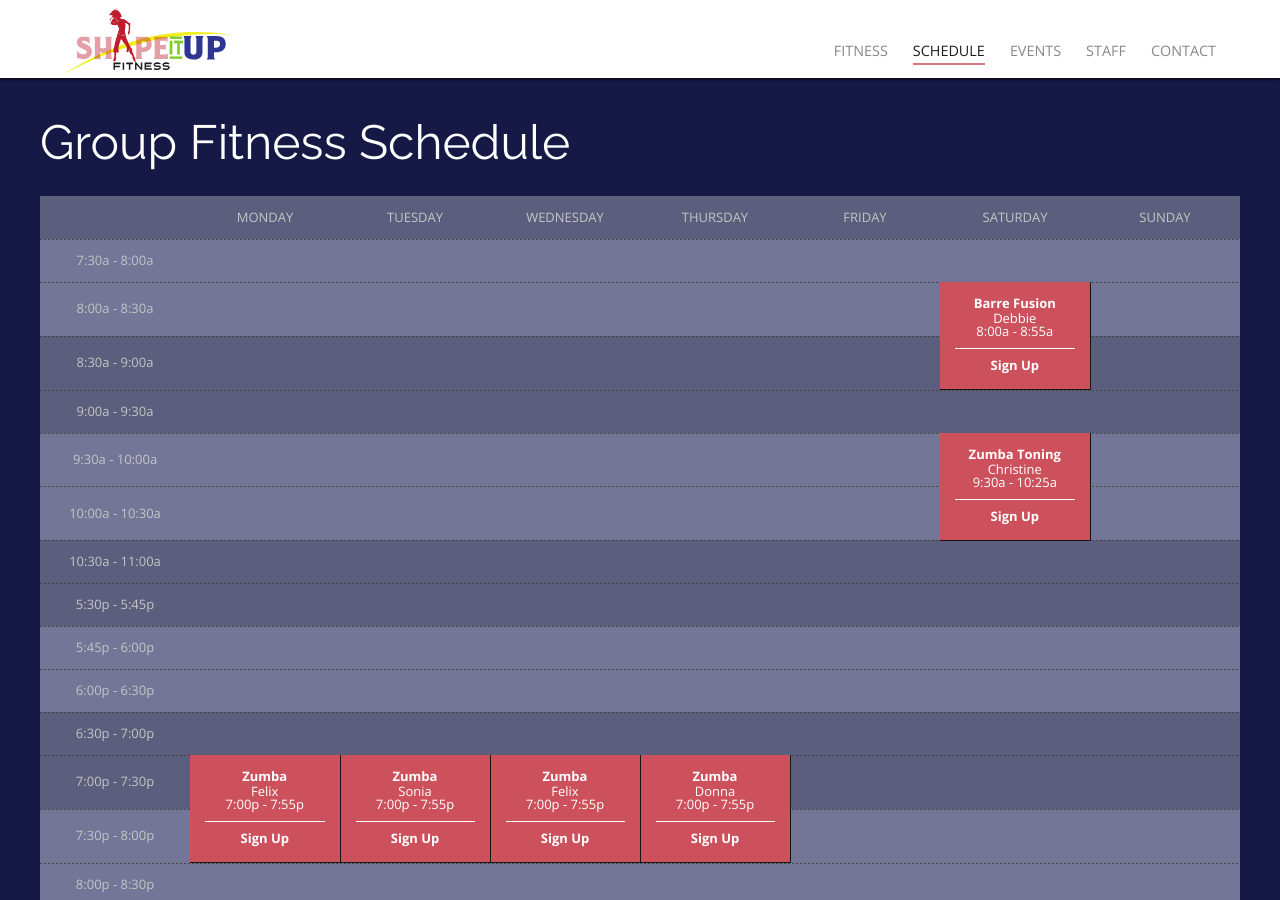
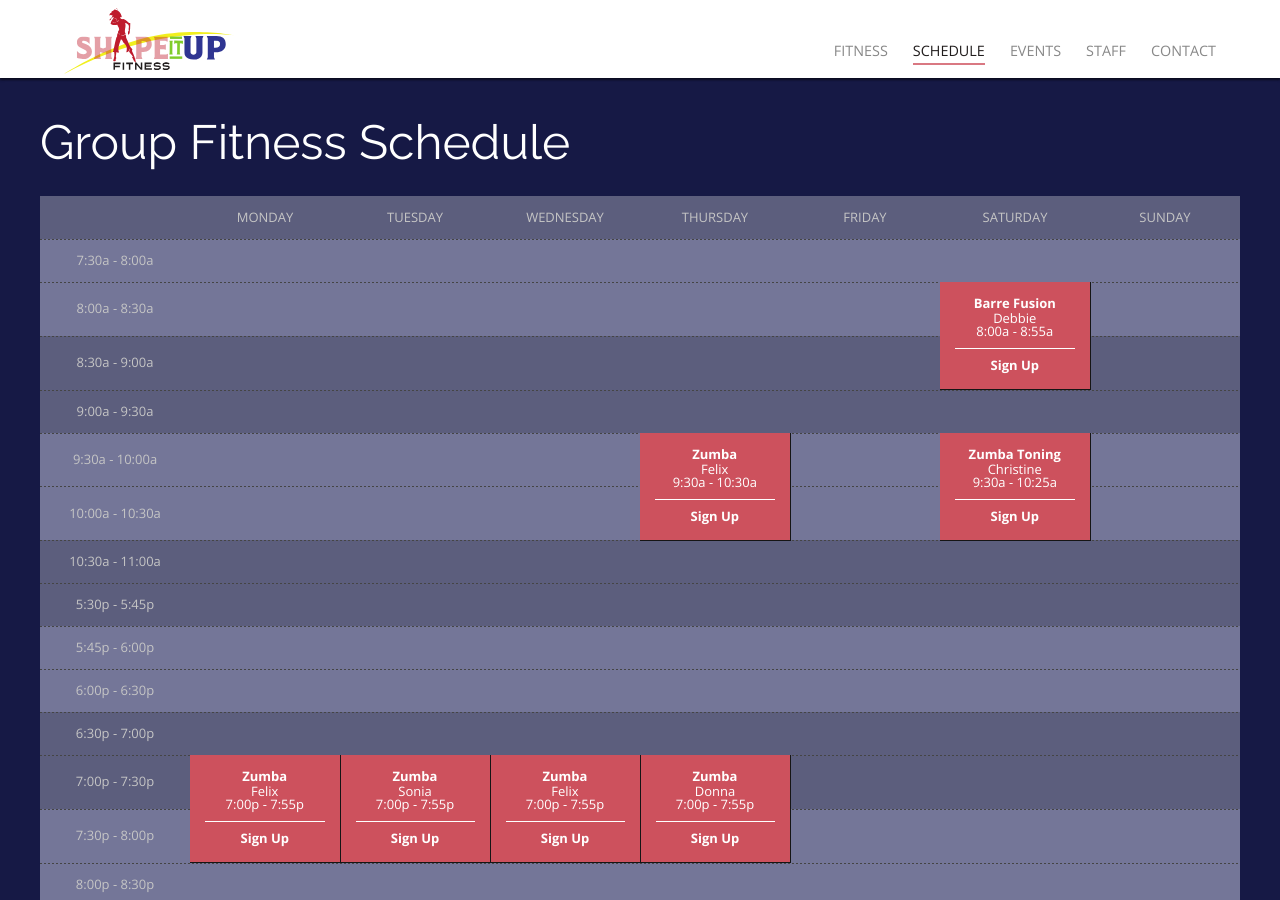
Before and after one commit to rwstone/shapeitup, a Jekyll site: the page built from schedule/index.md, in a window 1280 px wide and 900 px high. Built offline with Jekyll 4.4.1, drawn with Linux system fonts in a browser that asks for light colours; some web fonts are replaced.

Commit message:
Updated Index

```diff
--- a/schedule/index.md
+++ b/schedule/index.md
@@ -39,6 +39,12 @@ sessions:
   start_time: 9:30a
   end_time: 10:25a
   length: 2
+- class: Zumba
+  instructor: Felix
+  day: Thursday
+  start_time: 9:30a
+  end_time: 10:30a
+  length: 2
 days:
 - Monday
 - Tuesday
```
